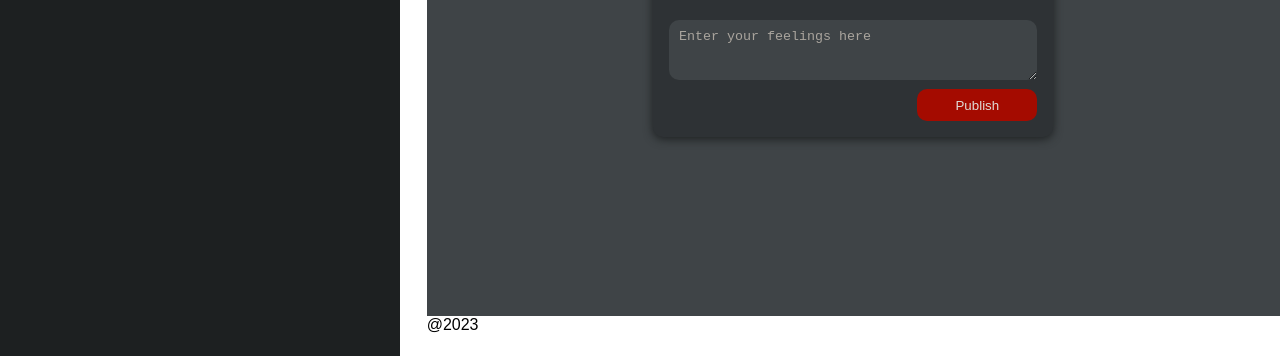
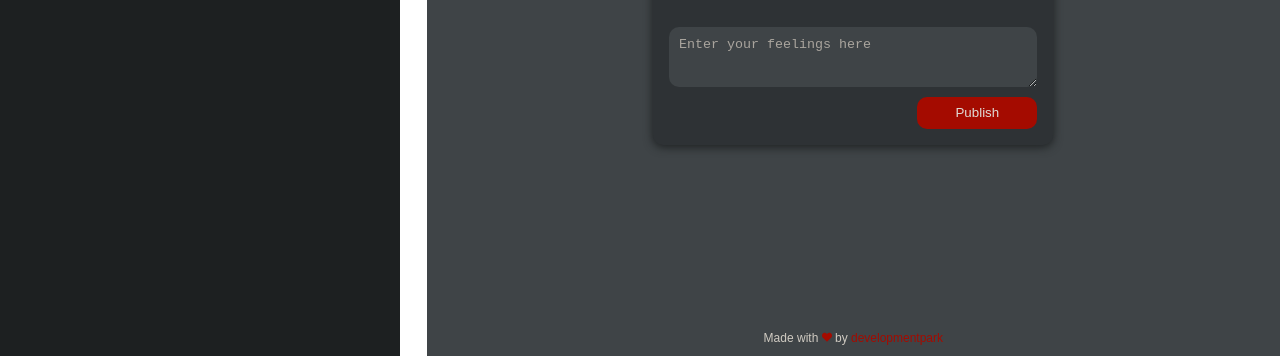
Before and after one commit to developmentpark/weather-journal-app, a website built with Parcel: page website/index.html in a window 1280 px wide. Shown: the part 444-800 px from the top of the page. Built offline with nearby package versions, Linux system fonts and the light colour scheme.

Commit message:
styling footer

```diff
--- a/website/index.html
+++ b/website/index.html
@@ -163,8 +163,19 @@
           </div>
         </div>
       </main>
-      <footer>@2023</footer>
-
+      <footer>
+        Made with
+        <svg class="icon icon_primary icon_mini">
+          <use xlink:href="./svg/icons.svg#heart"></use>
+        </svg>
+        by
+        <a
+          href="https://github.com/developmentpark"
+          rel="noopener"
+          target="_blank"
+          >developmentpark</a
+        >
+      </footer>
       <script src="./js/index.js"></script>
       <script src="./js/aside.js"></script>
       <script src="./js/search-box.js"></script>
--- a/website/styles/base.scss
+++ b/website/styles/base.scss
@@ -26,3 +26,12 @@ $gray-color_7: #f4f2ee;
     outline: 0;
   }
 }
+
+a {
+  text-decoration: none;
+  color: $primary-color_1;
+
+  &:hover {
+    color: $primary-color_2;
+  }
+}
--- /dev/null
+++ b/website/styles/footer.scss
@@ -0,0 +1,6 @@
+footer {
+  font-size: 12px;
+  background-color: $gray-color_3;
+  color: $gray-color_5;
+  text-align: center;
+}
--- a/website/styles/index.scss
+++ b/website/styles/index.scss
@@ -5,6 +5,7 @@
 @import "./post.scss";
 @import "./main.scss";
 @import "./card.scss";
+@import "./footer.scss";
 
 * {
   box-sizing: border-box;
--- a/website/styles/layout.scss
+++ b/website/styles/layout.scss
@@ -10,7 +10,7 @@ body {
   height: 100vh;
   display: grid;
   grid-template-columns: 1fr 2fr;
-  grid-template-rows: 40px auto 40px;
+  grid-template-rows: 40px auto 25px;
 
   header {
     grid-area: 1/1/2/3;
```
